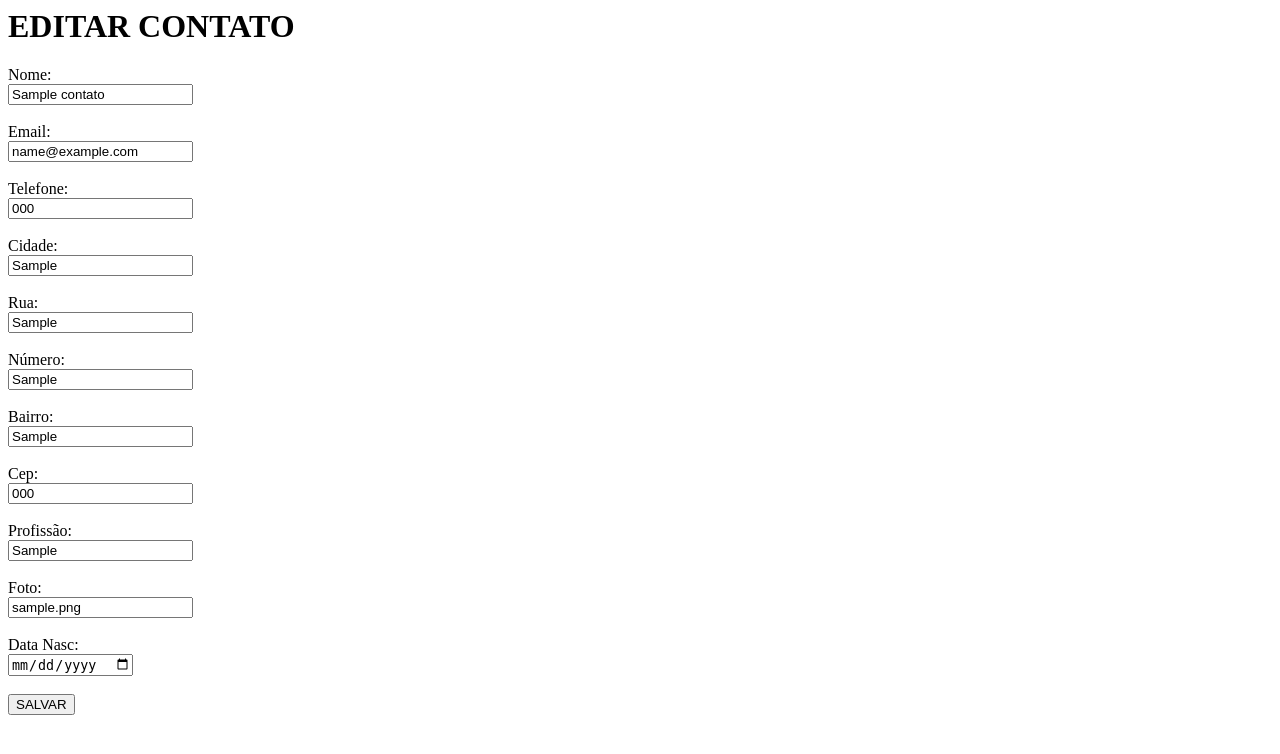
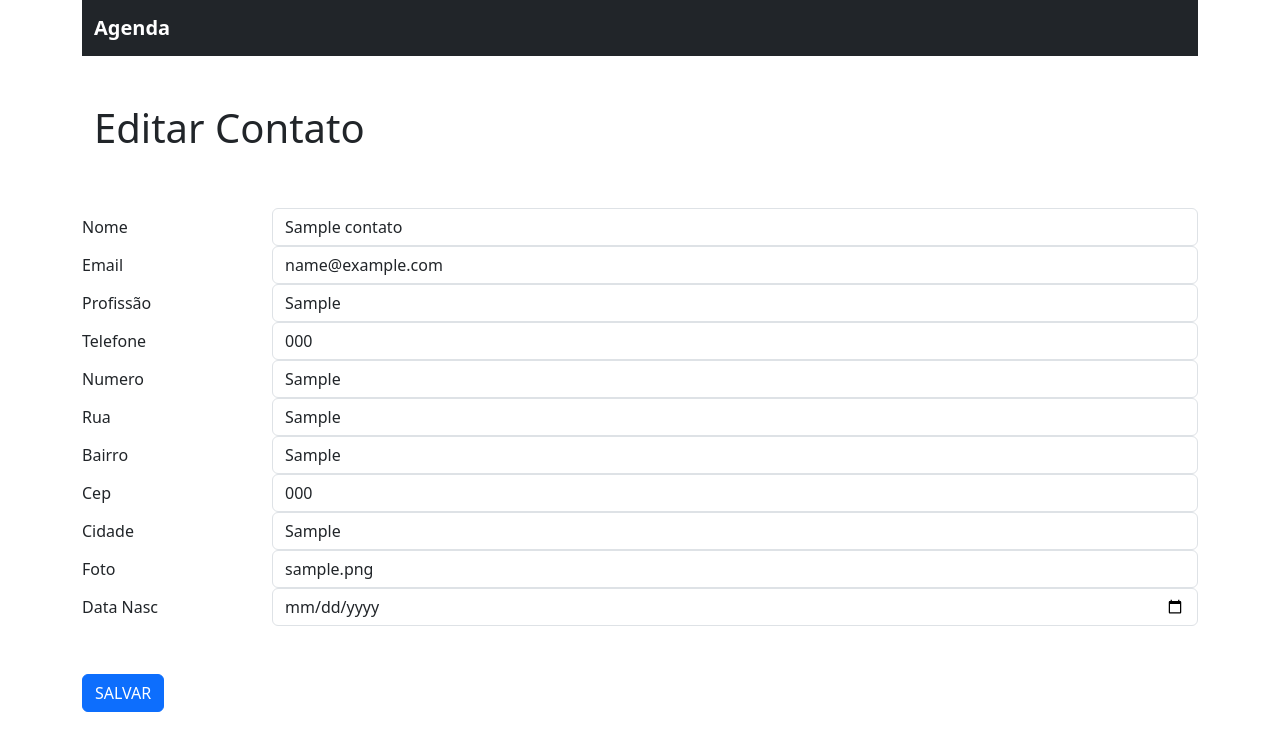
Before and after one commit to ReinaldMendes/agendaSenac, a PHP site: page /editarContato.php?id=1 in a window 1280 px wide. Shown: the top 754 px of the page. Run offline with PHP 8.4, Linux system fonts and the light colour scheme; the visitor is signed in with stand-in values (Sample User, id 1); tables that the repository leaves empty or names only in its code hold one stand-in row (values such as "Sample post").

Commit message:
comimit 10/05/2024

```diff
--- a/adicionarContatoSubmit.php
+++ b/adicionarContatoSubmit.php
@@ -15,7 +15,7 @@ if(!empty($_POST['email'])){
     $data_nasc = $_POST['data_nasc'];
 
     $contato->adicionar($email, $nome, $telefone, $cidade, $rua, $numero, $bairro, $cep, $profissao, $foto,$data_nasc);
-    header('Location: index.php');
+    header('Location: /agendaSenac/gestaoContatos.php');
 
 }else{
     echo '<script type= "text/javascript">alert("Email já cadastrado!!");</script>';
--- a/adicionarUsers.php
+++ b/adicionarUsers.php
@@ -1,5 +1,10 @@
  <?php
  session_start();
+
+ if(!isset($_SESSION['logado'])){
+   header("Location: login.php");
+   exit;
+}
  ?>
 
 
--- a/editarUsers.php
+++ b/editarUsers.php
@@ -13,6 +13,11 @@ session_start();
     }else{
         header("Location: /agendaSenac");
             exit;
+    }
+
+    if(!isset($_SESSION['logado'])){
+        header("Location: login.php");
+        exit;
     }
 ?>
 
--- a/editarcontato.php
+++ b/editarcontato.php
@@ -1,5 +1,6 @@
 <?php
 session_start();
+    require_once 'inc/header.inc.php';
     include 'classes/contatos.class.php';
     $contato = new Contatos();
 
@@ -14,34 +15,90 @@ session_start();
         header("Location: /agendaSenac");
             exit;
     }
+
+    if(!isset($_SESSION['logado'])){
+        header("Location: login.php");
+        exit;
+    }
 ?>
 
 
-<h1>EDITAR CONTATO</h1>
+<br><br>
+        <div class="container">
+            <h1 class="jumbotron-heading">Editar Contato</h1>
+        </div>
+<br> <br>
+
  <form method="POST" action="editarContatoSubmit.php">
     <input type ="hidden" name="id" value="<?php echo $info ['id']?>">
-    Nome: <br>
-    <input type="text" name="nome" value="<?php echo $info ['nome']?>"/><br><br>
-    Email: <br>
-    <input type="text" name="email" value="<?php echo $info ['email']?>"/><br><br>
-    Telefone: <br>
-    <input type="text" name="telefone" value="<?php echo $info ['telefone']?>"/><br><br>
-    Cidade: <br>
-    <input type="text" name="cidade" value="<?php echo $info ['cidade']?>"/><br><br>
-    Rua: <br>
-    <input type="text" name="rua" value="<?php echo $info ['rua']?>"/><br><br>
-    Número: <br>
-    <input type="text" name="numero" value="<?php echo $info ['numero']?>"/><br><br>
-    Bairro: <br>
-    <input type="text" name="bairro" value="<?php echo $info ['bairro']?>"/><br><br>
-    Cep: <br>
-    <input type="text" name="cep" value="<?php echo $info ['cep']?>"/><br><br>
-    Profissão: <br>
-    <input type="text" name="profissao" value="<?php echo $info ['profissao']?>"/><br><br>
-    Foto: <br>
-    <input type="text" name="foto" value="<?php echo $info ['foto']?>"/><br><br>
-    Data Nasc: <br>
-    <input type="date" name="data_nasc" value="<?php echo $info ['data_nasc']?>"/><br><br>
+
+    <div class="form-group row">
+        <label for="nome" class="col-sm-2 col-form-label">Nome</label>
+        <div class="col-sm-10">
+         <input type="text" class="form-control"  name="nome" value="<?php echo $info ['nome']?>"/>
+        </div>
+    </div>
+    <div class="form-group row">
+        <label for="email" class="col-sm-2 col-form-label">Email</label>
+        <div class="col-sm-10">
+         <input type="text" class="form-control" name="email" value="<?php echo $info ['email']?>"/>
+        </div>
+    </div>
+    <div class="form-group row">
+        <label for="profissao" class="col-sm-2 col-form-label">Profissão</label>
+        <div class="col-sm-10">
+         <input type="text" class="form-control" name="profissao" value="<?php echo $info ['profissao']?>"/>
+        </div>
+    </div>
+    <div class="form-group row">
+        <label for="telefone" class="col-sm-2 col-form-label">Telefone</label>
+        <div class="col-sm-10">
+         <input type="text" class="form-control" name="telefone" value="<?php echo $info ['telefone']?>"/>
+        </div>
+    </div>
+    <div class="form-group row">
+        <label for="numero" class="col-sm-2 col-form-label">Numero</label>
+        <div class="col-sm-10">
+         <input type="text" class="form-control"  name="numero" value="<?php echo $info ['numero']?>"/>
+        </div>
+    </div>
+    <div class="form-group row">
+        <label for="rua" class="col-sm-2 col-form-label">Rua</label>
+        <div class="col-sm-10">
+         <input type="text"class="form-control" name="rua" value="<?php echo $info ['rua']?>"/>
+        </div>
+    </div>
+    <div class="form-group row">
+        <label for="bairro" class="col-sm-2 col-form-label">Bairro</label>
+        <div class="col-sm-10">
+         <input type="text" class="form-control" name="bairro" value="<?php echo $info ['bairro']?>"/>
+        </div>
+    </div>
+    <div class="form-group row">
+        <label for="cep" class="col-sm-2 col-form-label">Cep</label>
+        <div class="col-sm-10">
+         <input type="text" class="form-control" name="cep" value="<?php echo $info ['cep']?>"/>
+        </div>
+    </div>
+    <div class="form-group row">
+        <label for="cidade" class="col-sm-2 col-form-label">Cidade</label>
+        <div class="col-sm-10">
+         <input type="text" class="form-control" name="cidade" value="<?php echo $info ['cidade']?>"/>
+        </div>
+    </div>
+    <div class="form-group row">
+        <label for="foto" class="col-sm-2 col-form-label">Foto</label>
+        <div class="col-sm-10">
+         <input type="text" class="form-control" name="foto" value="<?php echo $info ['foto']?>"/>
+        </div>
+    </div>
+    <div class="form-group row">
+        <label for="data_nasc" class="col-sm-2 col-form-label">Data Nasc</label>
+        <div class="col-sm-10">
+         <input type="date" class="form-control" name="data_nasc" value="<?php echo $info ['data_nasc']?>"/>
+        </div>
+    </div>
+    <br> <br>
 
     <input type="submit" name="btCadastrar" class="btn btn-primary" value="SALVAR"/>
  </form>
--- a/excluirContato.php
+++ b/excluirContato.php
@@ -1,13 +1,13 @@
 <?php
 session_start();
 include 'classes/contatos.class.php';
-$users = new Users();
+$contato = new Contatos();
 
 if(!empty($_GET['id'])){
     $id = $_GET['id'];
     $contato->excluir($id);
-    header("Location: /agendaSenac");
+    header("Location: /agendaSenac/gestaoContatos.php");
 }else{
     echo '<script type="text/javascript">alert("Erro ao excluir contato!");</script>';
-    header("Location: /agendaSenac");
+    header("Location: /agendaSenac/gestaoContatos.php");
 }
--- a/gestaoUsuario.php
+++ b/gestaoUsuario.php
@@ -54,7 +54,8 @@ $users->setUsers($_SESSION['logado']);
                                     <td><?php echo $item['permissoes']; ?></td>
                                     <td>
                                     <?php if ($users->temPermissoes('edit')):?> <a href="editarUsers.php?id=<?php echo $item['id']; ?>" class="btn btn-warning">EDITAR</a><?php endif;?>
-                                    <?php if ($users->temPermissoes('del')):?><a href="excluirUsers.php?id=<?php echo $item['id']; ?>" class="btn btn-danger" onclick="return confirm('Tem certeza que quer excluir este contato?')">|EXCLUIR</a> <?php endif;?>
+                                    <?php if ($users->temPermissoes('del')):?><a href="excluirUsers.php?id=<?php echo $item['id']; ?>" class="btn btn-danger"
+                                        onclick="return confirm('Tem certeza que quer excluir este contato?')">EXCLUIR</a> <?php endif;?>
                                     </td>
                                 </tr>
                                 <?php
--- a/index.php
+++ b/index.php
@@ -32,8 +32,6 @@ body {
 <ul>
     <li> <a class="btn btn-primary" href="gestaoUsuario.php">Gestão de Usuário</a>  </li><br>
     <li> <a class="btn btn-primary" href="gestaoContatos.php">Gestão de Contatos</a> </li><br>
-    <li><a class="btn btn-primary" href="#">Gestão de Sub-Área</a> </li><br>
-    <li><a class="btn btn-primary"  href="#">Gestão de Conteúdos</a> </li><br><br>
     <a class="btn btn-primary" href="sair.php">Sair</a>
   </ul>
 
```
Also changed, not shown: adicionarContato.php (+21 -5 lines), css/style-login.css (added, +46 -0 lines), login.php (+22 -7 lines).
